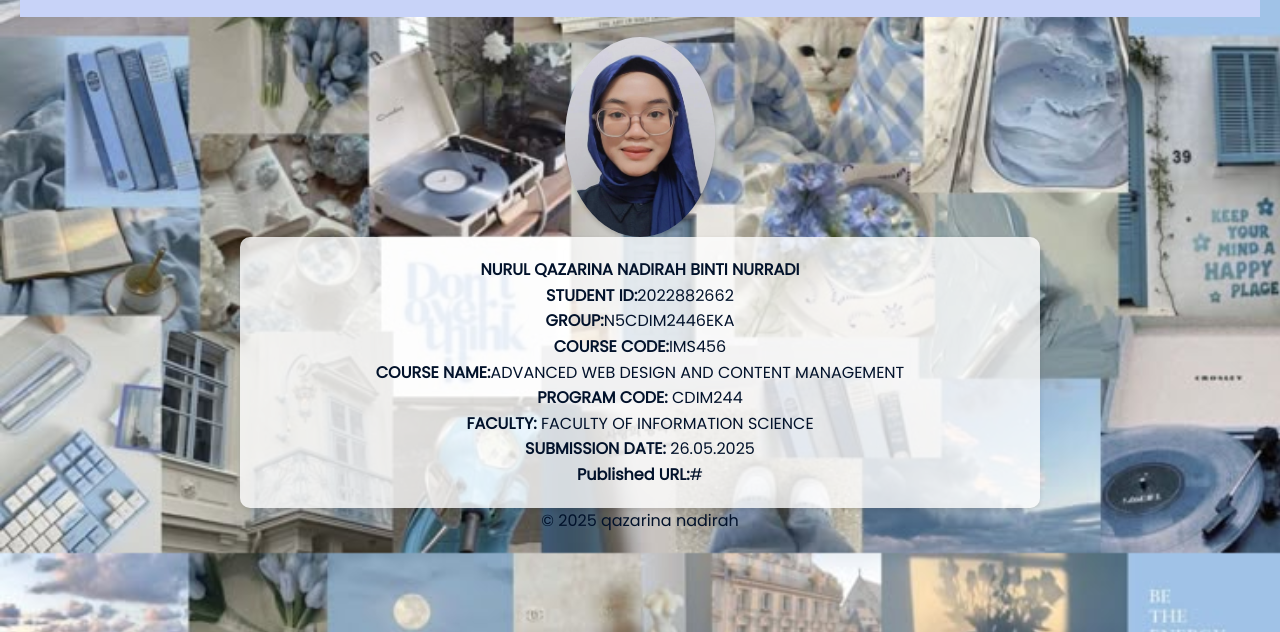
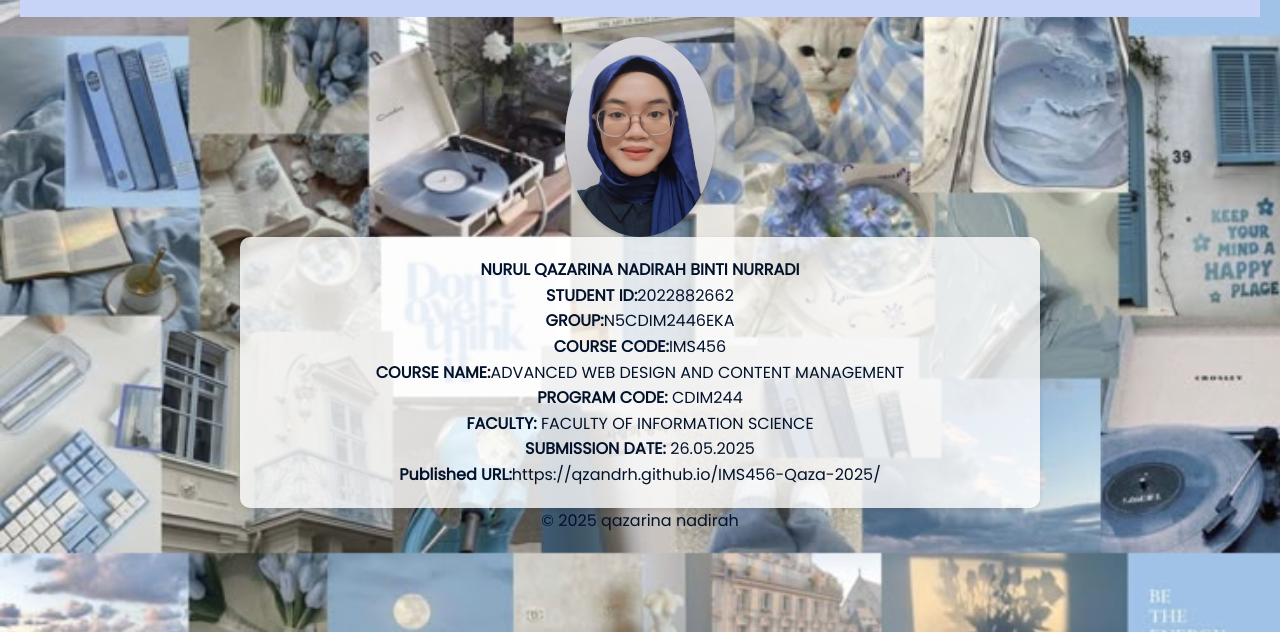
Before and after one commit to qzandrh/IMS456-Qaza-2025, a plain HTML site: page about-me.html in a window 1280 px wide. Shown: the part 168-800 px from the top of the page. Drawn offline with Linux system fonts and the light colour scheme.

Commit message:
update about-me

```diff
--- a/about-me.html
+++ b/about-me.html
@@ -37,7 +37,7 @@
         <p><strong>PROGRAM CODE:</strong> CDIM244</p>
         <p><strong>FACULTY:</strong> FACULTY OF INFORMATION SCIENCE</p>
         <p><strong>SUBMISSION DATE:</strong> 26.05.2025</p>
-        <p><strong>Published URL:</strong>#</p>
+        <p><strong>Published URL:</strong>https://qzandrh.github.io/IMS456-Qaza-2025/</p>
 
     </section>
 
```
